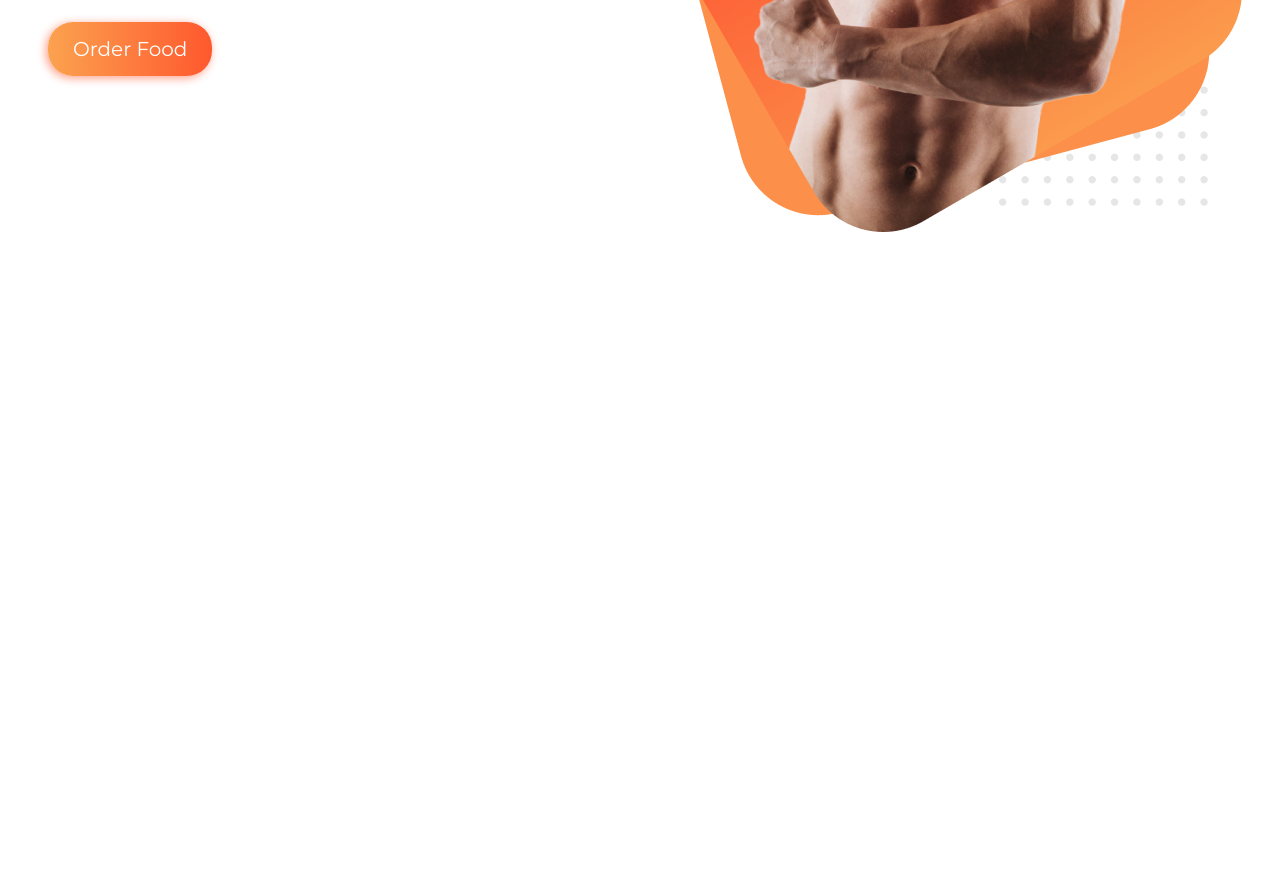
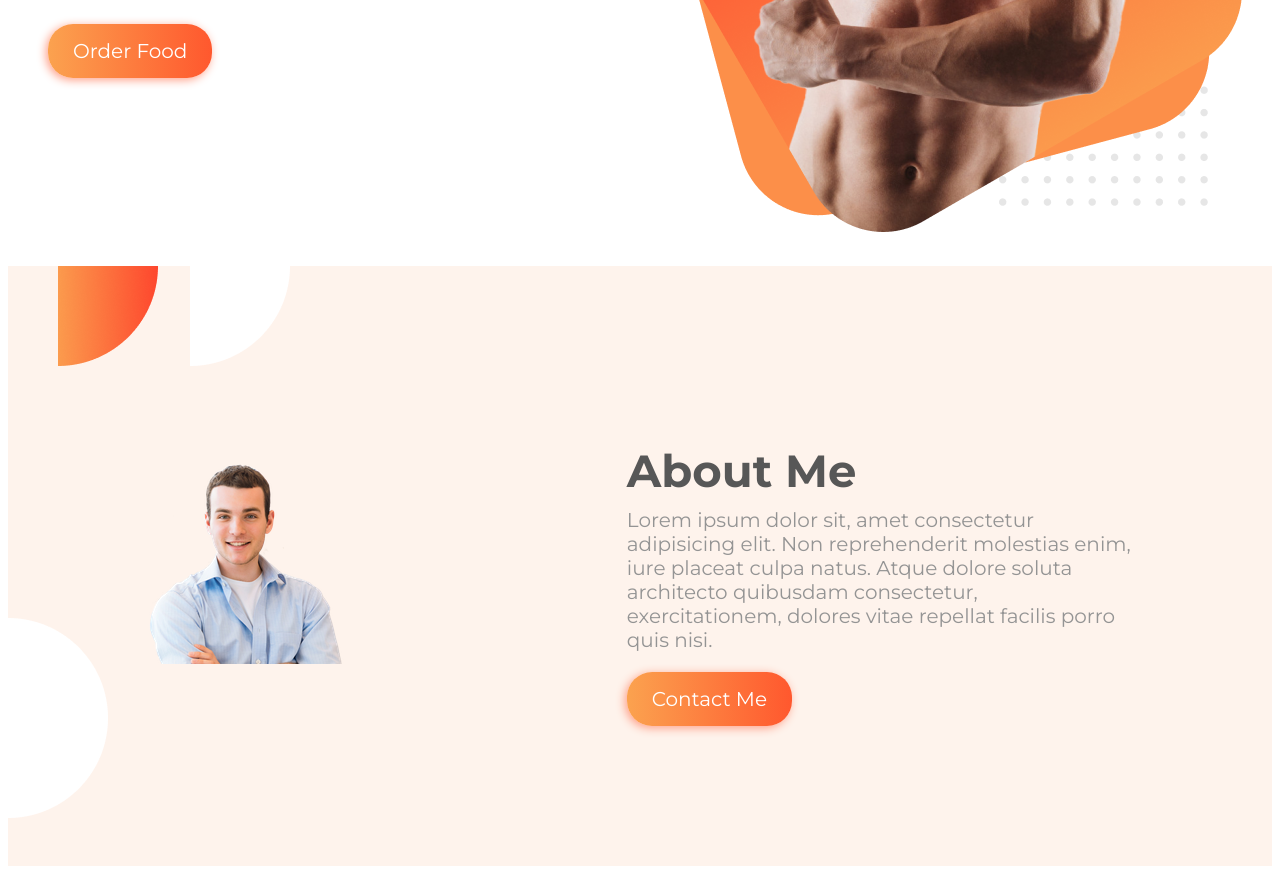
Before and after one commit to khalilonline99/eat-healthy, a plain HTML site: page index.html in a window 1280 px wide. Shown: the part 576-1450 px from the top of the page. Before the commit the page ends 850 px from the top, so only its background shows below. Drawn offline with Linux system fonts and the light colour scheme.

Commit message:
added about me, But need to fix it

```diff
--- a/index.html
+++ b/index.html
@@ -21,7 +21,7 @@
             <h1 style="margin-bottom: 5px;"><span>Skip</span> The Diet,</h1>
             <h1 style="margin-bottom: 5px; margin-top: 5px;">Just Eat Healthy</h1>
             <h1 style="margin-top: 5px; margin-bottom: 8px;">With Food Network</h1>
-            <p style="margin-bottom: 40px;">Imagine you don't need a diet because we provide healthy and delicious food
+            <p style="margin-bottom: 45px;">Imagine you don't need a diet because we provide healthy and delicious food
                 for you!
             </p>
             <a href="www.google.com">Order Food</a>
@@ -30,6 +30,25 @@
             <img style="max-height: 70%; " src="images/hero-image.png" alt="get-healthy">
         </div>
     </section>
+
+    <section class="about-me">
+
+        <div>
+            <img style="height: 70%;" src="images/gentleman.png" alt="a-healthy-gentleman">
+        </div>
+
+        <div class="about-me-details">
+            <h1 style="margin-bottom: 0;"> About Me</h1>
+            <p style="margin-bottom: 35px; margin-top: 10px;">Lorem ipsum dolor sit, amet consectetur adipisicing elit.
+                Non reprehenderit
+                molestias enim, iure placeat
+                culpa natus. Atque dolore soluta architecto quibusdam consectetur, exercitationem, dolores vitae
+                repellat facilis porro quis nisi.</p>
+            <a style="margin-top: 0;" href="www.google.com">Contact Me</a>
+        </div>
+
+    </section>
+
 </body>
 
 </html>
--- a/style.css
+++ b/style.css
@@ -6,10 +6,6 @@ h1 {
 }
 
 h1 span {
-    /* background-image: linear-gradient(#FBA24F, #FF1E1E); */
-    /* background: -webkit-linear-gradient(45deg, #FBA24F, #FF1E1E);
-    -webkit-background-clip: text;
-    -webkit-text-fill-color: transparent; */
     background: #FBA24F;
     background: linear-gradient(to right, #FBA24F 0%, #FF582E 100%);
     -webkit-background-clip: text;
@@ -48,3 +44,19 @@ a {
     padding-right: 30px;
     margin-left: 40px;
 }
+
+.about-me {
+    /* margin-top: 120px; */
+    background-image: url(images/about-me.png);
+    height: 600px;
+    background-repeat: no-repeat;
+    display: flex;
+    justify-content: space-around;
+    align-items: center;
+
+}
+
+.about-me-details {
+    max-width: 40%;
+    margin-bottom: 15px;
+}
```
